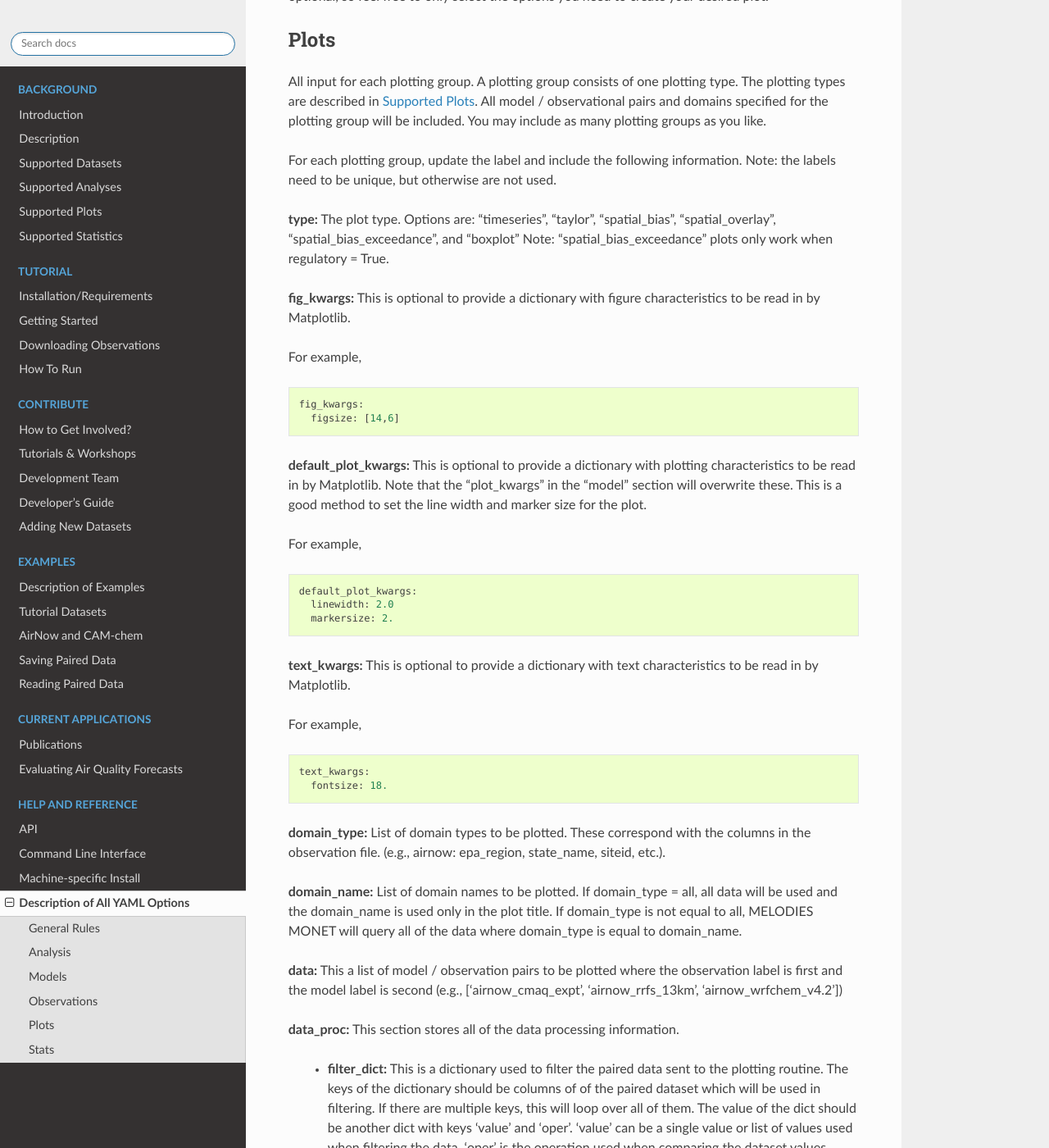
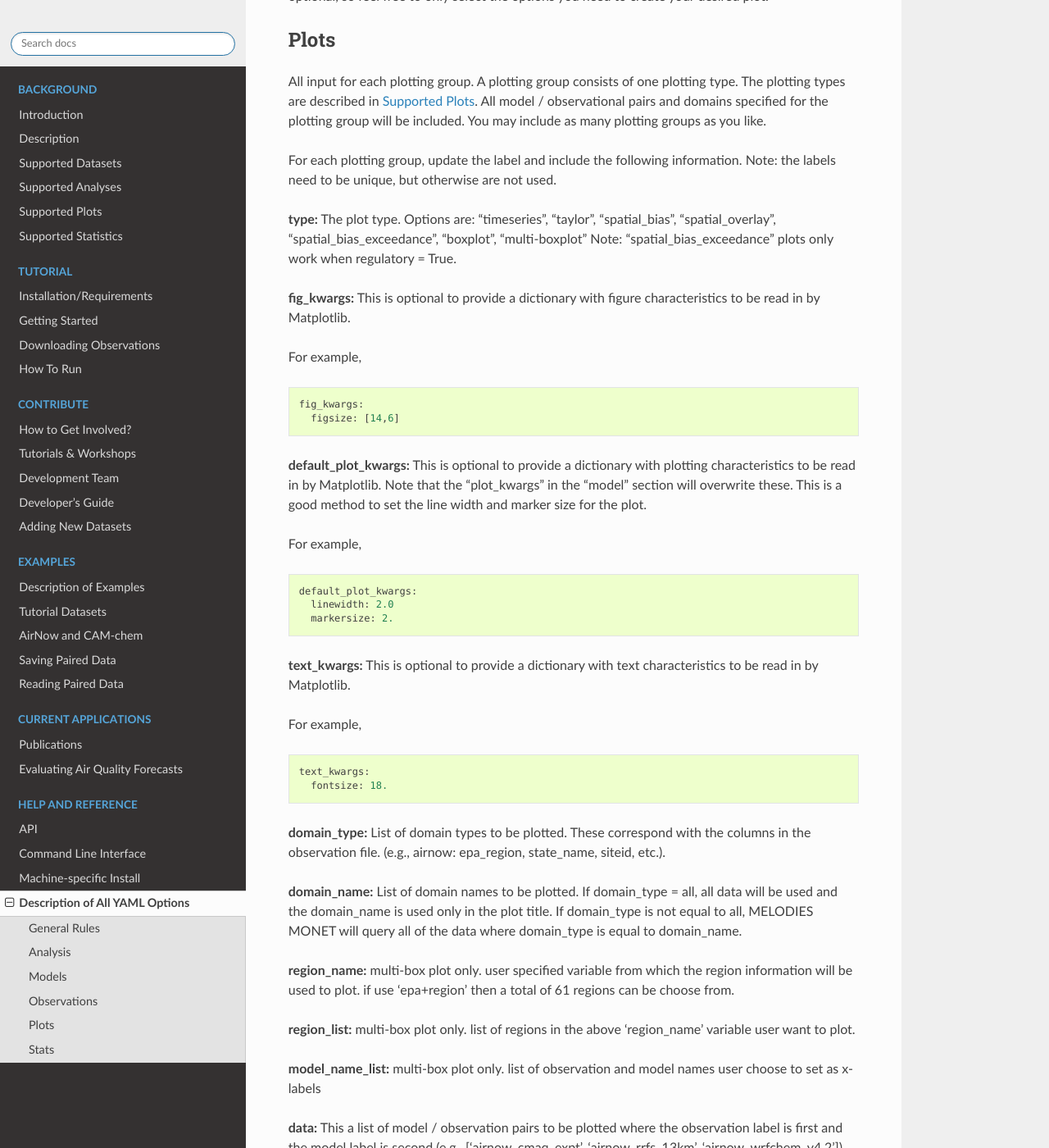
Before and after one commit to NOAA-CSL/MELODIES-MONET, a Sphinx documentation site: the page built from docs/appendix/yaml.rst, in a window 1280 px wide and 1400 px high, scrolled down 5931 px. Shown: the whole window at 82% size. Built offline with Sphinx 7.4.7 and the Read the Docs theme 2.0.0, drawn with Linux system fonts in a browser that asks for light colours; pages that are not in the unit, such as notebooks, are missing from menus.

Commit message:
Update yaml.rst
added multi-box plot additional yaml inputs

```diff
--- a/docs/appendix/yaml.rst
+++ b/docs/appendix/yaml.rst
@@ -280,7 +280,7 @@ For each plotting group, update the label and include the following information.
 Note: the labels need to be unique, but otherwise are not used.
 
 **type:** The plot type. Options are: "timeseries", "taylor", "spatial_bias",
-"spatial_overlay", "spatial_bias_exceedance", and "boxplot"
+"spatial_overlay", "spatial_bias_exceedance", "boxplot", "multi-boxplot"
 Note: "spatial_bias_exceedance" plots only work when regulatory = True.
 
 **fig_kwargs:** This is optional to provide a dictionary with figure
@@ -318,6 +318,14 @@ siteid, etc.).
 data will be used and the domain_name is used only in the plot title. If
 domain_type is not equal to all, MELODIES MONET will query all of the data
 where domain_type is equal to domain_name.
+
+**region_name:** multi-box plot only. user specified variable from which the region information
+will be used to plot. if use 'epa+region' then a total of 61 regions can be choose from.
+
+**region_list:** multi-box plot only. list of regions in the above 'region_name' variable
+user want to plot.
+
+**model_name_list:** multi-box plot only. list of observation and model names user choose to set as x-labels
 
 **data:** This a list of model / observation pairs to be plotted where the
 observation label is first and the model label is second
```
